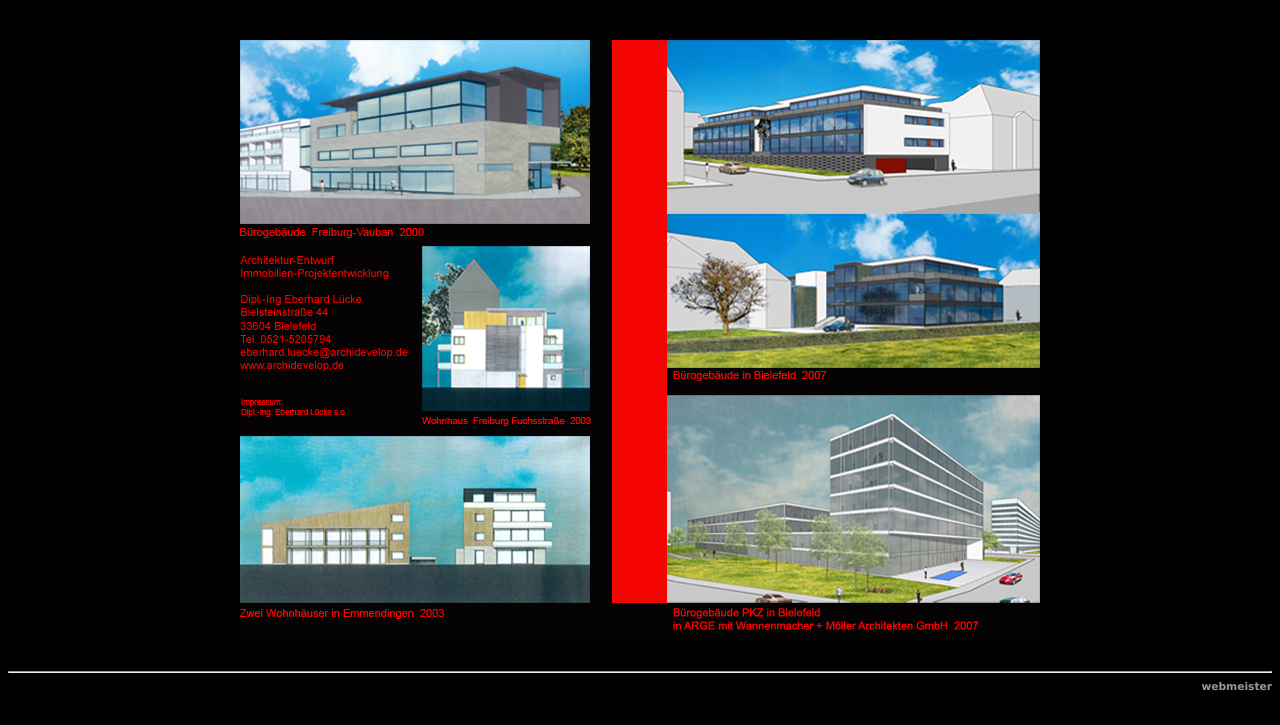
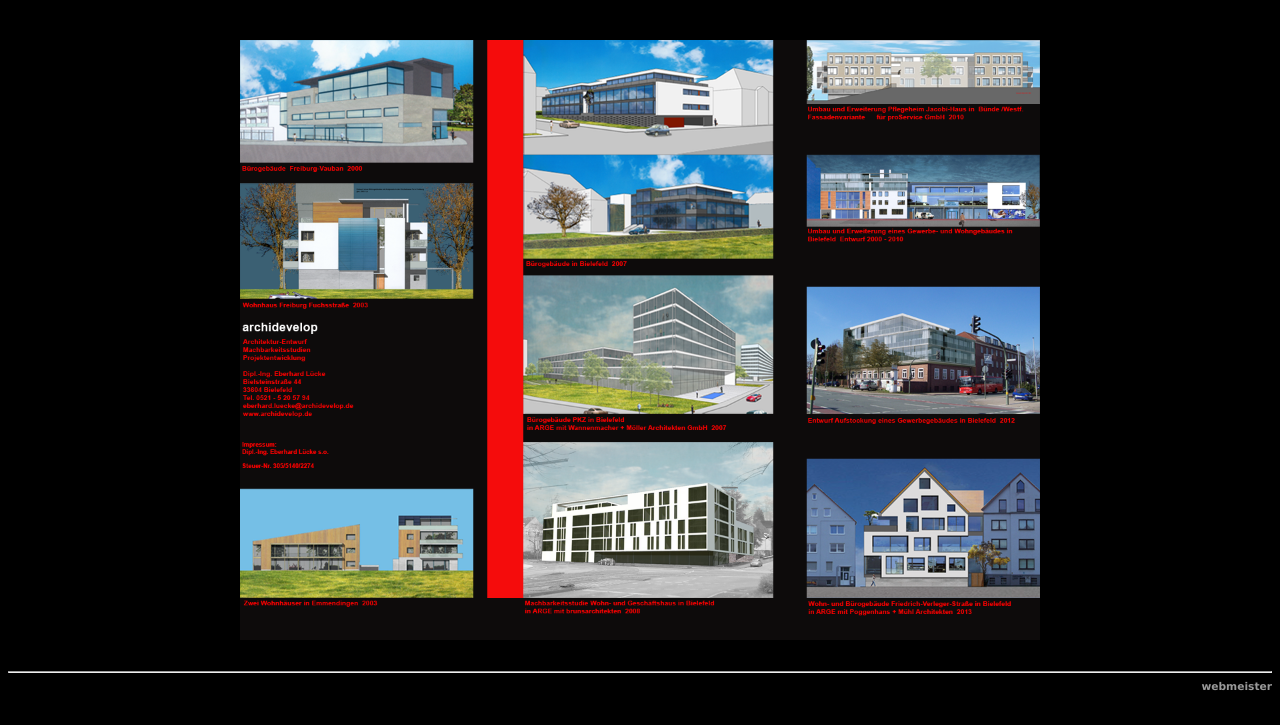
Before and after one commit to archidevelop/archidevelop.github.io, a plain HTML site: page index.html in a window 1280 px wide. Shown: the part 75-800 px from the top of the page. Drawn offline with Linux system fonts and the light colour scheme.

Commit message:
Replaced image

```diff
--- a/index.html
+++ b/index.html
@@ -21,8 +21,8 @@
     <br>
     <div id="main">
         <h1><a href="mailto:eberhard.luecke_AT_archidevelop.de">archidevelop</a></h1>
-        <img src="eberhard_website2.png" width=800 vspace="25">
-   <!--  img src="eberhard_website1.jpg" width=800 height=600 border=0 vspace="150" -->
+        <img src="www.archidevelop.de-20140102.png" width=800 vspace="25">
+   <!--  img src="www.archidevelop.de-20140102.png" width=800 height=600 border=0 vspace="150" -->
     </div>
     <hr>
     <div id="sig">
```
Also changed, not shown: eberhard_website2.png (deleted), www.archidevelop.de-20140102.png (added).
